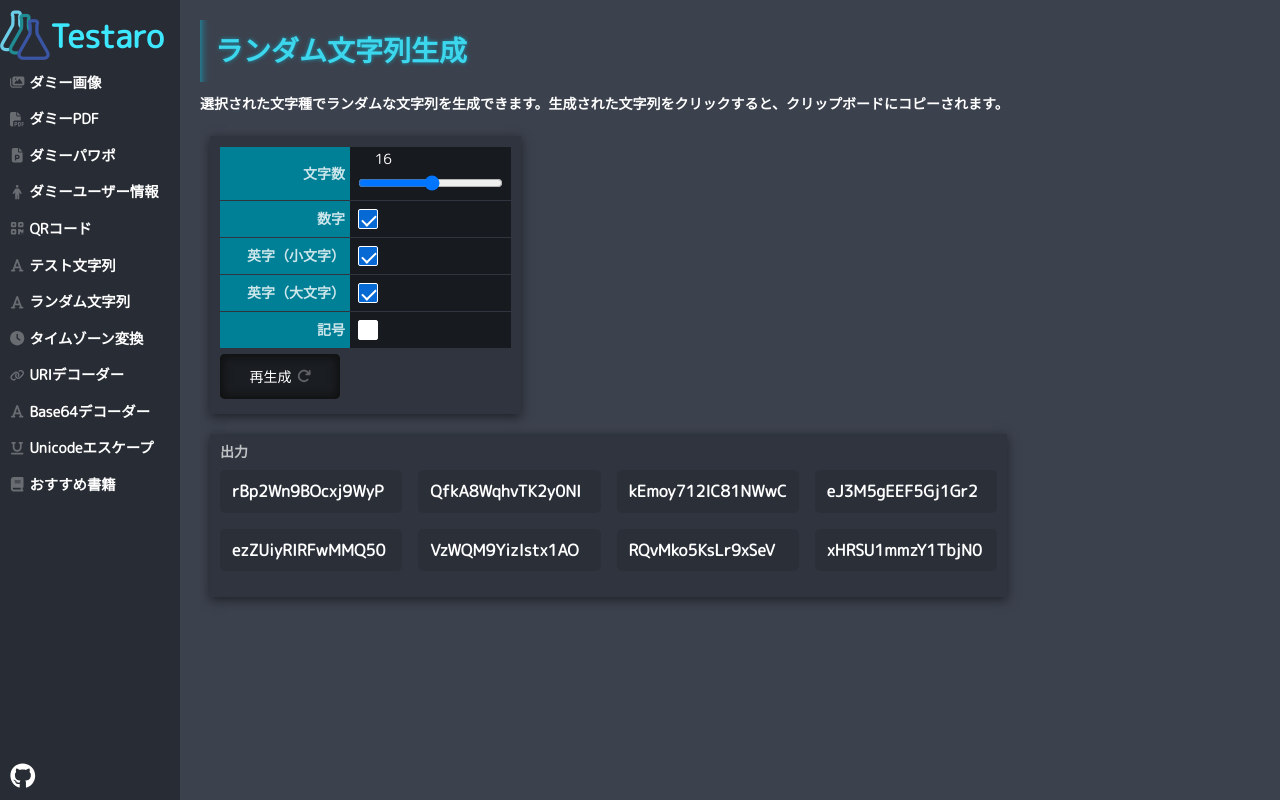
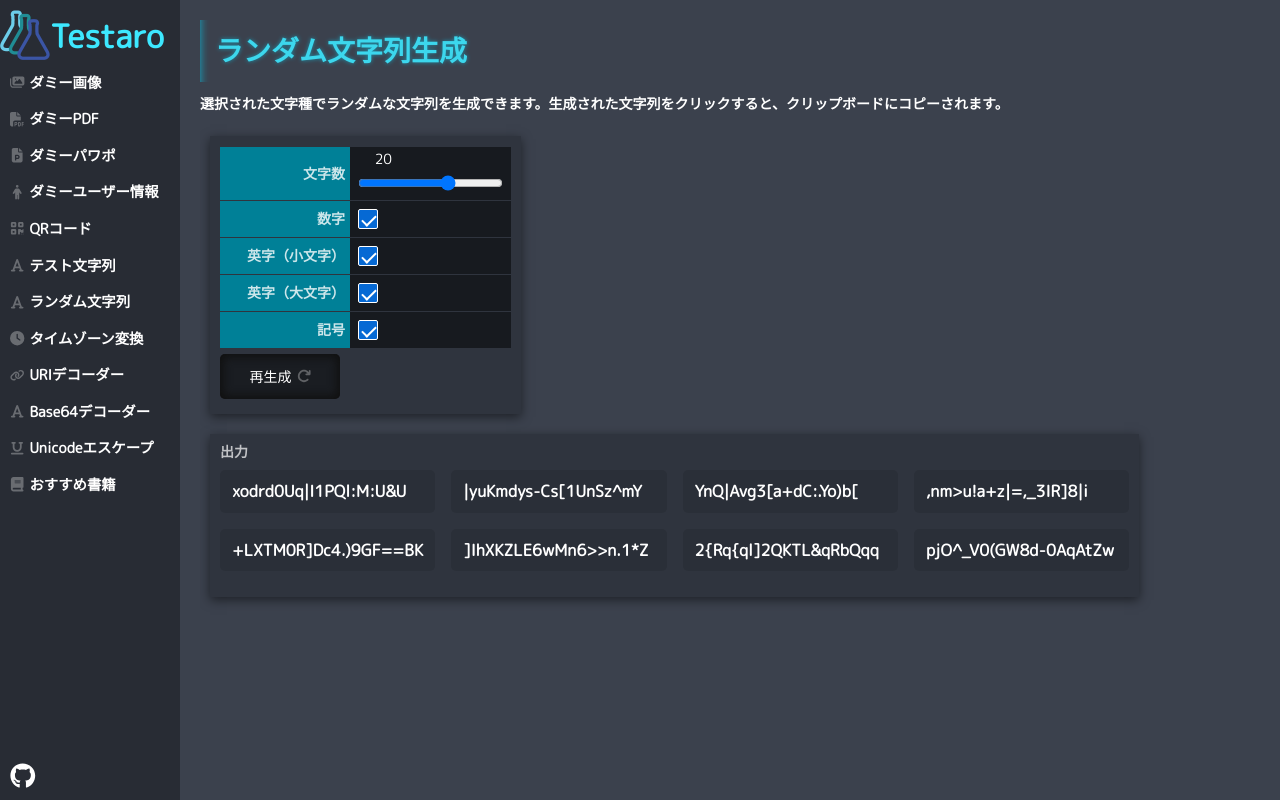
Before and after one commit to jesusisao/testaro, a Next.js app: page /random-chars-generator in a window 1280 px wide. Built offline with nearby package versions, Linux system fonts and the light colour scheme.

Commit message:
Math.random()は暗号に使用可能な安全性を備えていないため修正 (#114)

```diff
--- a/src/pages/random-chars-generator/index.tsx
+++ b/src/pages/random-chars-generator/index.tsx
@@ -9,11 +9,11 @@ import { faRedo } from "@fortawesome/free-solid-svg-icons";
 import { copyToClipboard } from "src/models/util";
 
 const RandomStringGenerator: NextPage = () => {
-  const [length, setLength] = useState(16);
+  const [length, setLength] = useState(20);
   const [useNumbers, setUseNumbers] = useState(true);
   const [useLowercase, setUseLowercase] = useState(true);
   const [useUppercase, setUseUppercase] = useState(true);
-  const [useSymbols, setUseSymbols] = useState(false);
+  const [useSymbols, setUseSymbols] = useState(true);
   const [generatedStrings, setGeneratedStrings] = useState<string[]>([]);
 
   const uppercaseChars = "ABCDEFGHIJKLMNOPQRSTUVWXYZ";
@@ -33,9 +33,13 @@ const RandomStringGenerator: NextPage = () => {
       chars = lowercaseChars; // デフォルトで小文字を使用
     }
 
+    // crypto.getRandomValues を使用して暗号学的に安全な乱数を生成
+    const randomValues = new Uint32Array(len);
+    crypto.getRandomValues(randomValues);
+
     let result = "";
     for (let i = 0; i < len; i++) {
-      const randomIndex = Math.floor(Math.random() * chars.length);
+      const randomIndex = randomValues[i] % chars.length;
       result += chars[randomIndex];
     }
     return result;
```
